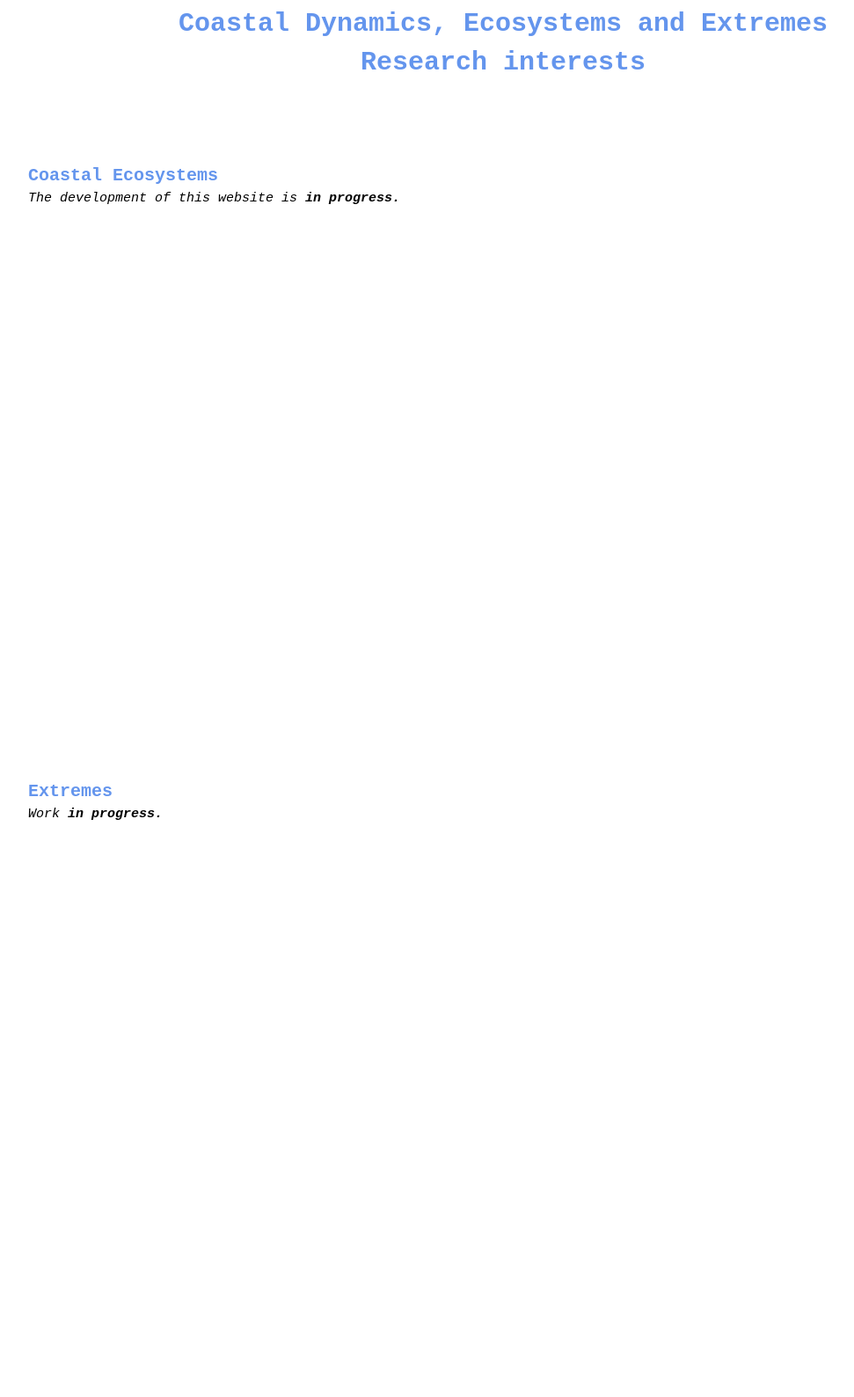
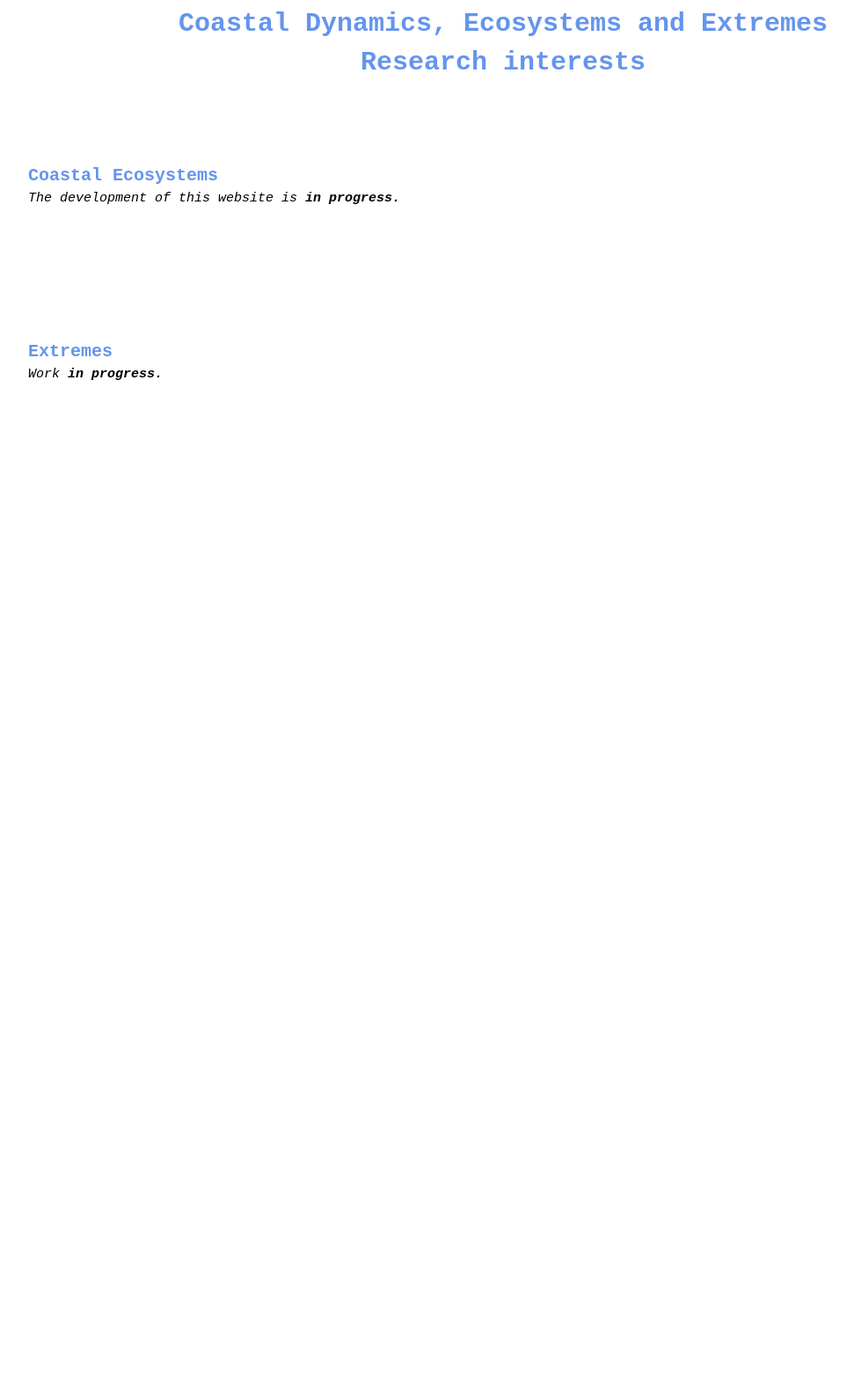
Before and after one commit to pierrechabert/pierrechabert.github.io, a Jekyll site: the page Research.html, which Jekyll copies as it is, in a window 1280 px wide. Shown: the whole page at 88% size, without its empty margins (68-1039 px from the left). Built offline with Jekyll 4.4.1, drawn with Linux system fonts in a browser that asks for light colours; after the commit the page ends 900 px from its top, so only the background shows below that.

Commit message:
Update Research.html

```diff
--- a/Research.html
+++ b/Research.html
@@ -41,13 +41,13 @@
 
       <h1 style="color:cornflowerblue; font-size:30px; text-align:center;"> Research interests </h1>
 
-    <div class="entry-content" style="height:600px; margin:100px;">
+    <div class="entry-content" style="height:100px; margin:100px;">
       <h1 style="color:cornflowerblue; font-size:20px;"> Coastal Ecosystems </h1>
             <p style="line-height: 2.0; font-size:15px;"><em>The development of this website is <strong>in progress.</strong> </em></p>
       <!-- Presentation, research interests -->
     </div>
 
-    <div class="entry-content" style="height:600px; margin:100px;">
+    <div class="entry-content" style="height:100px; margin:100px;">
       <h1 style="color:cornflowerblue; font-size:20px;"> Extremes </h1>
       <p style="line-height: 2.0; font-size:15px;"><em> Work <strong>in progress.</strong> </em></p>
       <!-- Presentation, research interests -->
```
